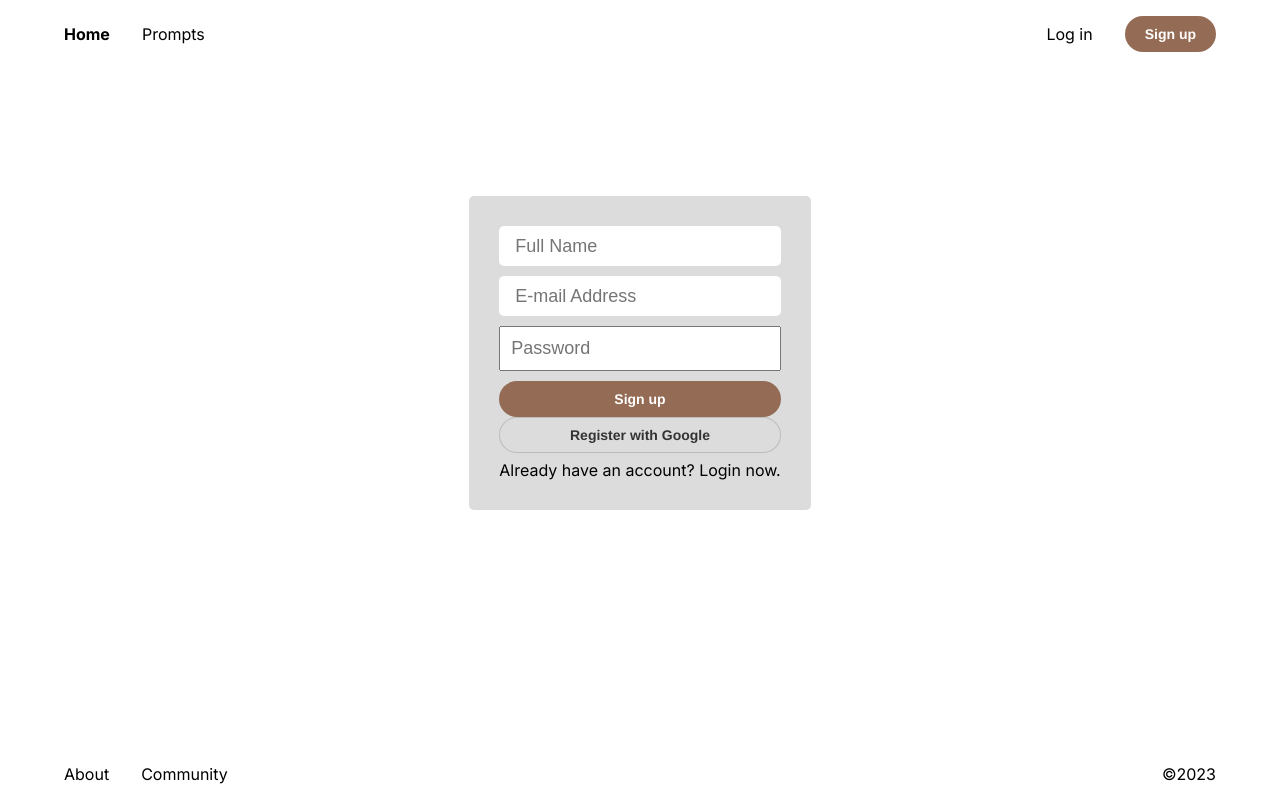
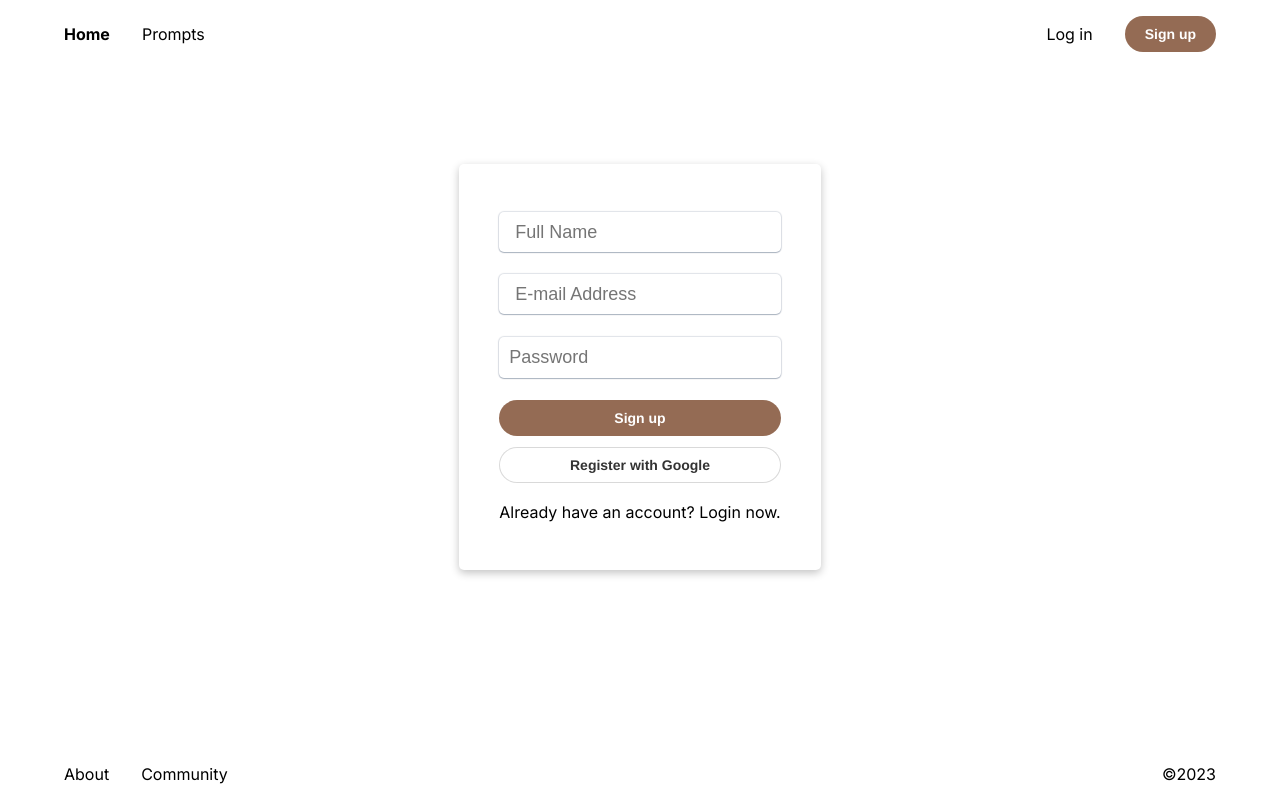
Before and after one commit to andrii1/home-project3, a React (Create React App) app in the folder packages/client/: page /signup in a window 1280 px wide. Built offline with nearby package versions, Linux system fonts and the light colour scheme; no server answers.

Commit message:
signup form

```diff
--- a/packages/client/src/components/Button/Button.component.js
+++ b/packages/client/src/components/Button/Button.component.js
@@ -8,6 +8,7 @@ import './Button.styles.css';
 export const Button = ({
   primary,
   lighterBg,
+  className,
   backgroundColor,
   color,
   size,
@@ -25,9 +26,12 @@ export const Button = ({
   return (
     <button
       type="button"
-      className={['storybook-button', `storybook-button--${size}`, mode].join(
-        ' ',
-      )}
+      className={[
+        'storybook-button',
+        `storybook-button--${size}`,
+        mode,
+        className,
+      ].join(' ')}
       style={backgroundColor && { backgroundColor }}
       {...props}
     >
@@ -42,10 +46,12 @@ Button.propTypes = {
    */
   primary: PropTypes.bool,
   lighterBg: PropTypes.bool,
+
   /**
    * What background color to use
    */
   backgroundColor: PropTypes.string,
+  className: PropTypes.string,
   /**
    * How large should the button be?
    */
@@ -66,6 +72,7 @@ Button.propTypes = {
 
 Button.defaultProps = {
   backgroundColor: null,
+  className: null,
   color: null,
   primary: false,
   lighterBg: false,
--- a/packages/client/src/containers/Signup/Signup.Style.css
+++ b/packages/client/src/containers/Signup/Signup.Style.css
@@ -9,15 +9,16 @@
   display: flex;
   flex-direction: column;
   text-align: center;
-  background-color: #dcdcdc;
-  padding: 30px;
-  margin-top: 8rem;
+  padding: 3rem 2.5rem;
+  gap: 0.7rem;
+  margin-top: 6rem;
   border-radius: 5px;
+  box-shadow: rgba(0, 0, 0, 0.24) 0px 3px 8px;
 }
 .register__textBox {
   padding: 10px;
   font-size: 18px;
-  margin-bottom: 10px;
+  margin-bottom: 0.7rem;
 }
 .register__btn {
   padding: 10px;
@@ -26,10 +27,30 @@
   border: none;
   color: white;
   background-color: black;
+  box-shadow: rgba(9, 30, 66, 0.25) 0px 1px 1px,
+    rgba(9, 30, 66, 0.13) 0px 0px 1px 1px;
 }
 .register__google {
   background-color: #4285f4;
+  box-shadow: rgba(9, 30, 66, 0.25) 0px 1px 1px,
+    rgba(9, 30, 66, 0.13) 0px 0px 1px 1px;
+}
+
+.button-shadow {
+  box-shadow: rgba(9, 30, 66, 0.25) 0px 1px 1px,
+    rgba(9, 30, 66, 0.13) 0px 0px 1px 1px;
 }
 .already-have-account {
   margin-top: 7px;
 }
+
+.register__container input[type='text'],
+.register__container input[type='password'] {
+  box-shadow: rgba(9, 30, 66, 0.25) 0px 1px 1px,
+    rgba(9, 30, 66, 0.13) 0px 0px 1px 1px;
+}
+
+.register__container input[type='password'] {
+  border: none;
+  border-radius: 5px;
+}
```
